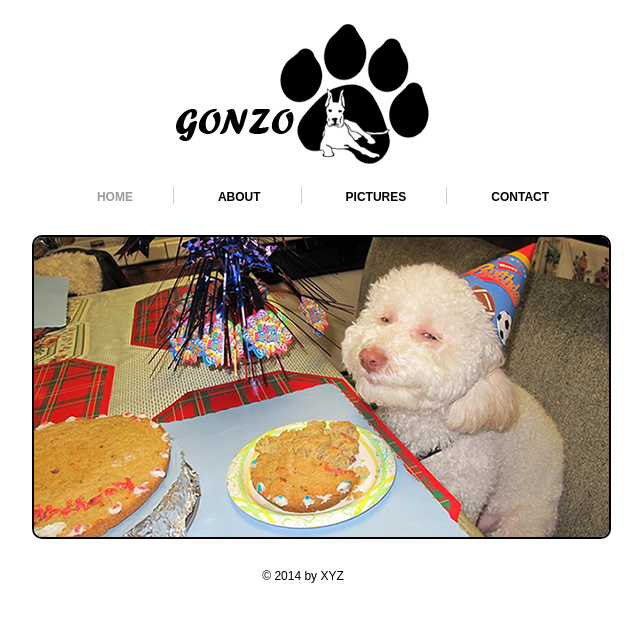
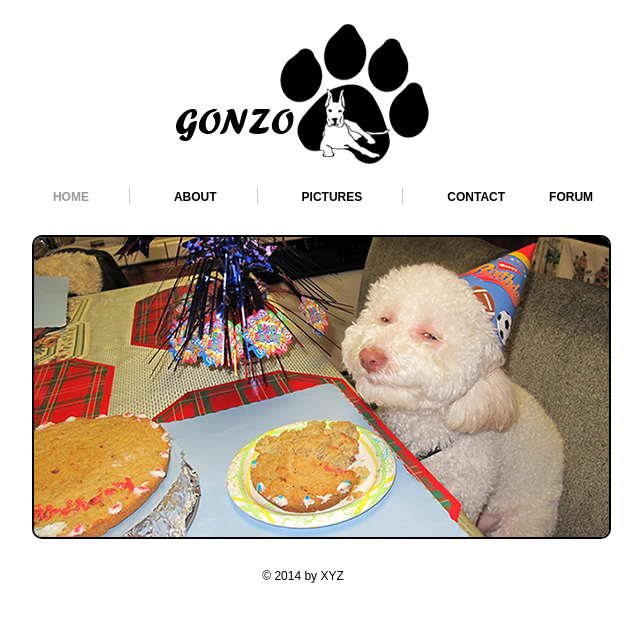
Before and after one commit to raghavendra-m089/dogsite, a plain HTML site: page index.html in a window 1280 px wide. Shown: the whole page, without its empty margins (337-979 px from the left). Drawn offline with Linux system fonts and the light colour scheme.

Commit message:
govinda goovinda

```diff
--- a/index.html
+++ b/index.html
@@ -20,7 +20,7 @@
 
 	</div>
 
-<!--==========================Header Ends======================================-->
+<!--Header Ends-->
 
 <!--==============================Navigatin starts=============================-->
 
@@ -30,6 +30,7 @@
 			<li><a href="about.html">ABOUT</a></li>
 			<li><a href="picture.html">PICTURES</a></li>
 			<li class="bdr"><a class="pdg" href="contact.html">CONTACT</a></li>
+			<li class="bdr"><a class="pdg" href="about.html">FORUM</a></li>
 		</ul>
 	</div>
 <!--==============================Navigatin Ends=============================-->
```
